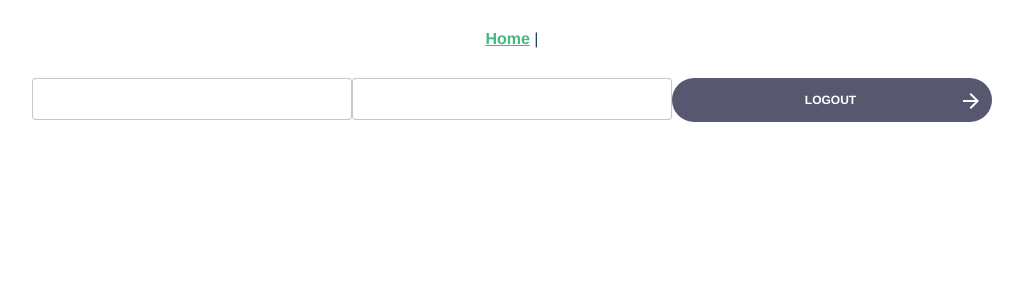
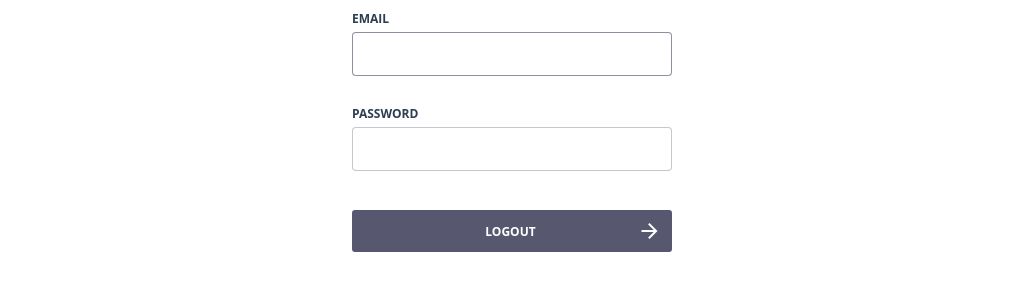
Before and after one commit to CyberPunk10/vue-test-Gora-Studio, a Vue app: page / in a window 1280 px wide. Shown: the top 300 px of the page, without its empty margins (128-1151 px from the left). Built offline with nearby package versions, Linux system fonts and the light colour scheme.

Commit message:
Development validation inputs

```diff
--- a/package.json
+++ b/package.json
@@ -12,6 +12,7 @@
     "register-service-worker": "^1.7.1",
     "vue": "^2.6.11",
     "vue-router": "^3.2.0",
+    "vuelidate": "^0.7.5",
     "vuex": "^3.4.0"
   },
   "devDependencies": {
--- a/public/index.html
+++ b/public/index.html
@@ -6,6 +6,8 @@
     <meta name="viewport" content="width=device-width,initial-scale=1.0">
     <link rel="icon" href="<%= BASE_URL %>favicon.ico">
     <link href="https://fonts.googleapis.com/icon?family=Material+Icons" rel="stylesheet")>
+    <link href="https://fonts.googleapis.com/css2?family=Montserrat+Alternates&display=swap" rel="stylesheet">
+
 
     <title><%= htmlWebpackPlugin.options.title %></title>
   </head>
--- a/src/App.vue
+++ b/src/App.vue
@@ -1,9 +1,9 @@
 <template>
   <div id="app">
-    <div id="nav">
-      <router-link to="/">Home</router-link> |
+    <!-- <div id="nav"> -->
+      <!-- <router-link to="/">Home</router-link> | -->
       <!-- <router-link to="/about">About</router-link> -->
-    </div>
+    <!-- </div> -->
     <router-view/>
   </div>
 </template>
@@ -20,19 +20,18 @@ body
   height: 100%
 
 #app
-  font-family: Avenir, Helvetica, Arial, sans-serif
+  font-family: "Montserrat Alternates", Avenir, Helvetica, Arial, sans-serif
   -webkit-font-smoothing: antialiased
   -moz-osx-font-smoothing: grayscale
-  text-align: center
   color: #2c3e50
 
-#nav
-  padding: 30px
+// #nav
+//   padding: 30px
 
-  a
-    font-weight: bold
-    color: #2c3e50
+//   a
+//     font-weight: bold
+//     color: #2c3e50
 
-    &.router-link-exact-active
-      color: #42b983
+//     &.router-link-exact-active
+//       color: #42b983
 </style>
--- a/src/components/Button.vue
+++ b/src/components/Button.vue
@@ -1,84 +1,64 @@
 <template lang="pug">
-  .btn.btn-fill.btn_max-width-320
-    .btn__bg
-    span.btn__title.btn_padding-right-3 logout
-      <i class="btn__icon material-icons">arrow_forward</i>
+  button(class="btn" v-bind:type="{'submit': button.type}")
+    span.btn__title logout
+    <i class="btn__icon material-icons">arrow_forward</i>
 
 </template>
 
+<script>
+export default {
+  props: ['button']
+}
+</script>
 <style lang="sass">
-$border-radius: 2.2rem
-// $color-dark-shade-100: #1F2041
+$color-dark-shade-100: #1F2041
 $color-dark-shade-75: rgba(31, 32, 65, 0.75)
-// $color-dark-shade-50: rgba(31, 32, 65, 0.5)
+$color-dark-shade-50: rgba(31, 32, 65, 0.5)
 // $color-dark-shade-25: rgba(31, 32, 65, 0.25)
 // $color-dark-shade-10: rgba(31, 32, 65, 0.10)
 // $color-dark-shade-5: rgba(31, 32, 65, 0.05)
-$color-purple: #BC9CFF
+// $color-purple: #BC9CFF
 
-// кнопка (общие свойства)
 .btn
   cursor: pointer
   user-select: none
   position: relative
   width: 100%
-  max-width: 9.9rem
-  height: 4.4rem
+  max-width: 32rem
+  min-width: 15rem
+  height: 4.2rem
   background-color: $color-dark-shade-75
   border-radius: 3px
-  border-radius: $border-radius
+  margin: 1rem
+  color: #fff
+  font-family: "Open Sans", sans-serif
+  text-align: center
+  transition: .15s ease-out background-color
+  border: none
+
+  &:hover
+    background-color: $color-dark-shade-100
 
   &__title
-    position: absolute
-    content: ""
+    width: 100%
     line-height: 4.4rem
     text-align: center
-    width: 100%
-    top: 50%
-    left: 50%
-    transform: translate(-50%, -50%)
     white-space: nowrap
     font-weight: bold
     font-size: 1.2rem
     text-transform: uppercase
-    color: #fff
-    padding-bottom: .1rem
+    padding-right: .3rem
 
-  // модификатор: deactive
-  &-fill.btn_deactive
-    opacity: .5
-
-  // модификатор: width
-  &_max-width-320
-    max-width: 32rem
-
-  &_min-width-250
-    min-width: 25rem
-
-  // добавление стрелки к кнопке
   &__icon
     position: absolute
+    top: 1px
+    bottom: 0
+    right: 1px
     cursor: pointer
     display: flex
     justify-content: center
     align-items: center
     height: calc(100% - 2px)
     width: 4.3rem
-    border-radius: $border-radius
-    top: 1px
-    bottom: 0
-    right: 1px
-    color: #fff
-
-  // модификатор: margin
-  &_margin-top-20
-    margin-top: 2rem
-
-  &_margin-bottom-30
-    margin-bottom: 3rem
-
-  // модификатор: padding-right
-  &_padding-right-3
-    padding-right: .3rem
 
 </style>
--- a/src/components/TextField.vue
+++ b/src/components/TextField.vue
@@ -1,13 +1,33 @@
-<template lang="pug">
-  .text-field
-    input.text-field__input
-    //- if options.isClickable
-      <i class="text-field__icon material-icons">arrow_forward</i>
+<template lang="html">
+<div class="text-field">
+  <h3 class="text-field__title">{{ textFieldTitle.title }}</h3>
+  <input
+    type="text"
+    class="text-field__input"
+    v-bind:autofocus="{ true: textFieldTitle.focus }"
+    v-model.trim="valueTextField"
+  >
+  <span
+    class="text-field__warning"
+    :class="{ invalid: textFieldTitle.invalid.$dirty }"
+  >{{ textFieldTitle.warning }}</span>
+</div>
 </template>
 
 <script>
+
 export default {
-
+  data () {
+    return {
+      valueTextField: ''
+    }
+  },
+  props: ['textFieldTitle'],
+  watch: {
+    valueTextField (value) {
+      this.$emit('func', value, this.textFieldTitle.title)
+    }
+  }
 }
 </script>
 
@@ -15,14 +35,21 @@ export default {
 $color-dark-shade-75: rgba(31, 32, 65, 0.75)
 $color-dark-shade-50: rgba(31, 32, 65, 0.5)
 $color-dark-shade-25: rgba(31, 32, 65, 0.25)
+$color-red: #ff6163
+
 .text-field
-    position: relative
   max-width: 32rem
   width: 100%
-    margin-bottom: 1rem
+  margin: 1rem
 
-    &_margin-bottom-5
-      margin-bottom: .5rem
+  &__title
+    padding-bottom: 0.5rem
+    user-select: none
+    font-family: "Open Sans", sans-serif
+    white-space: nowrap
+    font-weight: bold
+    font-size: 1.2rem
+    text-transform: uppercase
 
   &__input
     background: #FFFFFF
@@ -31,6 +58,7 @@ export default {
     padding: 1.2rem 1.5rem
     width: 100%
     font-size: 1.4rem
+    font-family: "Montserrat Alternates", Avenir, Helvetica, Arial, sans-serif
     color: $color-dark-shade-75
     outline: none
     box-sizing: border-box
@@ -44,19 +72,14 @@ export default {
     &:hover, &:focus
       border: 1px solid $color-dark-shade-50
 
-    &__icon
-      position: absolute
-      cursor: pointer
-      display: flex
-      justify-content: center
-      align-items: center
-      height: calc(100% - 2px)
-      width: 4.3rem
-      background-color: #fff
-      border-radius: 5px
-      top: 1px
-      bottom: 0
-      right: 1px
-      // @include text-linear-gradient
+  &__warning
+    color: $color-red
+    font-size: 1.2rem
+    opacity: 0
+    visibility: hidden
+
+    &.invalid
+      opacity: 1
+      visibility: visible
 
 </style>
--- a/src/main.js
+++ b/src/main.js
@@ -1,10 +1,13 @@
 import Vue from 'vue'
+import Vuelidate from 'vuelidate'
 import App from './App.vue'
-import './registerServiceWorker'
 import router from './router'
 import store from './store'
+import './registerServiceWorker'
 
 Vue.config.productionTip = false
+
+Vue.use(Vuelidate)
 
 new Vue({
   router,
--- a/src/router/index.js
+++ b/src/router/index.js
@@ -9,15 +9,15 @@ const routes = [
     path: '/',
     name: 'Home',
     component: Home
-  },
-  {
-    path: '/about',
-    name: 'About',
-    // route level code-splitting
-    // this generates a separate chunk (about.[hash].js) for this route
-    // which is lazy-loaded when the route is visited.
-    component: () => import(/* webpackChunkName: "about" */ '../views/About.vue')
   }
+  // {
+  //   path: '/about',
+  //   name: 'About',
+  //   // route level code-splitting
+  //   // this generates a separate chunk (about.[hash].js) for this route
+  //   // which is lazy-loaded when the route is visited.
+  //   component: () => import(/* webpackChunkName: "about" */ '../views/About.vue')
+  // }
 ]
 
 const router = new VueRouter({
--- a/src/views/Home.vue
+++ b/src/views/Home.vue
@@ -1,8 +1,10 @@
 <template>
   <div class="home">
-    <TextField/>
-    <TextField/>
-    <Button/>
+    <form @submit.prevent="onSubmit">
+      <TextField v-bind:textFieldTitle="textFieldEmail" @func="setValue"/>
+      <TextField v-bind:textFieldTitle="textFieldPassword" @func="setValue"/>
+      <Button v-bind:button="button"/>
+    </form>
   </div>
 </template>
 
@@ -10,11 +12,49 @@
 // @ is an alias to /src
 import TextField from '@/components/TextField.vue'
 import Button from '@/components/Button.vue'
+import { email, required, minLength } from 'vuelidate/lib/validators'
 
 export default {
   name: 'Home',
+  data () {
+    return {
+      textFieldEmail: { title: 'Email', focus: true, warning: 'Введите корректный адрес почты', value: '', invalid: false },
+      textFieldPassword: { title: 'Password', warning: 'Введите корректный пароль', value: '', invalid: false },
+      valueEmail: '',
+      valuePassword: '',
+      button: { type: 'submit' }
+    }
+  },
+  validations: {
+    valueEmail: { email, required },
+    valuePassword: { required, minLength: minLength(6) }
+  },
   components: {
     TextField, Button
+  },
+  methods: {
+    onSubmit () {
+      console.log(this.$v.$invalid) // работает (true == invalid)
+      console.log(this.valueEmail)
+      console.log(this.valuePassword)
+      console.log(this.$v) // передать этот параметр
+      if (this.$v.$invalid) {
+        this.$v.$touch()
+        this.textFieldEmail.invalid = this.$v
+        this.textFieldPassword.invalid = this.$v
+        return
+      }
+      this.$router.push('/')
+    },
+    setValue (value, type) {
+      if (type === 'Email') {
+        this.valueEmail = value
+        this.textFieldEmail.value = value
+      } else if (type === 'Password') {
+        this.valuePassword = value
+        this.textFieldPassword.value = value
+      }
+    }
   }
 }
 </script>
```
Also changed, not shown: src/components/_HelloWorld.vue (renamed from src/components/HelloWorld.vue), src/views/_About.vue (renamed from src/views/About.vue), 1 other file (tests, documents, lock files or other folders). Lines whose indentation alone changed are shown as unchanged.
